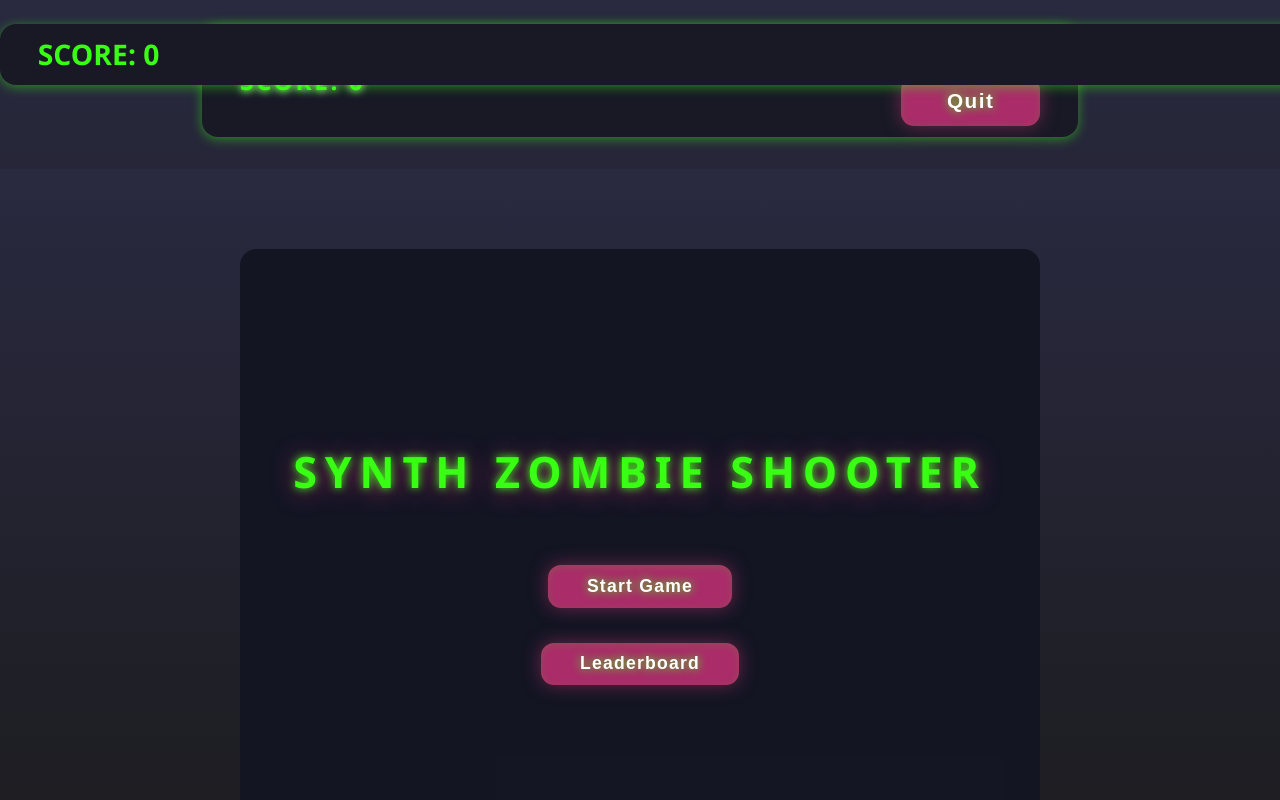
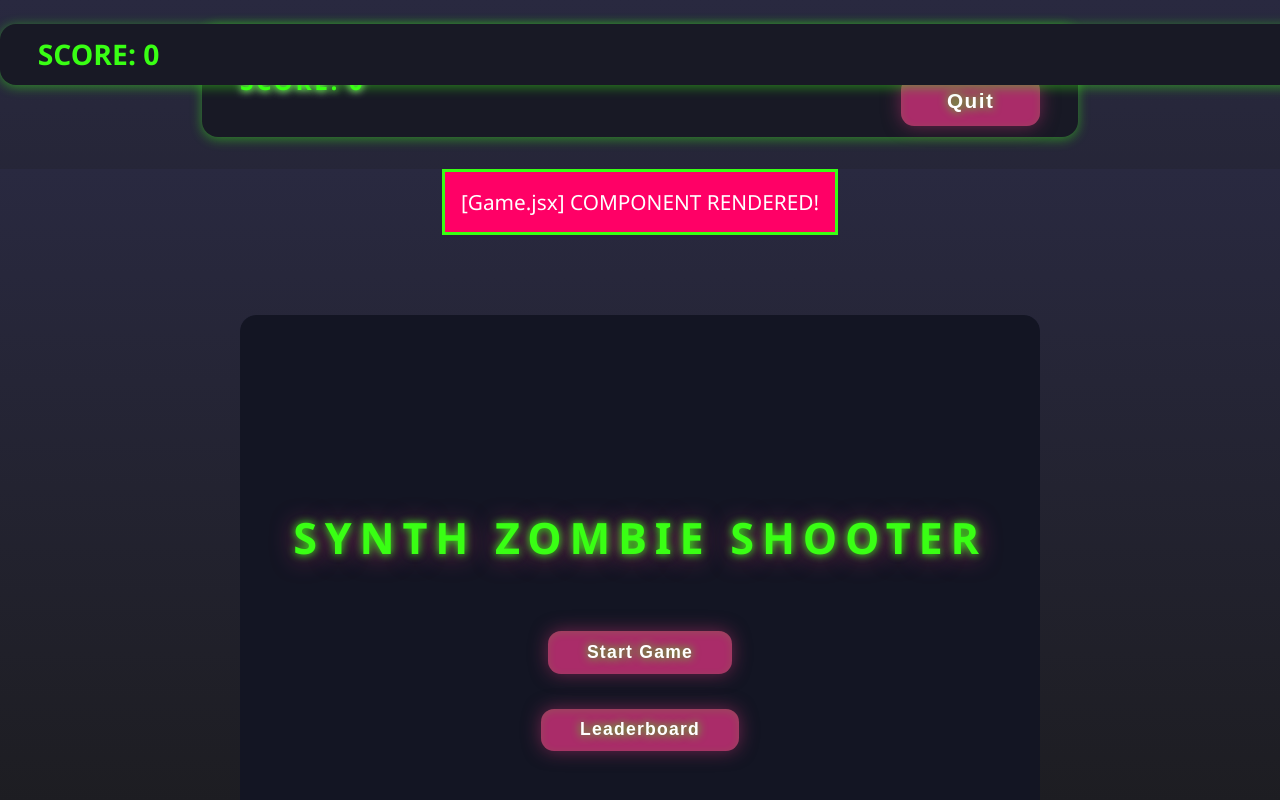
Before and after one commit to Workflow-Manager-admin/neon-wasteland-alien-zombie-shooter-107924-3787efc2, a React (Create React App) app in the folder frontend_web/: page / in a window 1280 px wide. Shown: the top 800 px of the page. Built offline with nearby package versions, Linux system fonts and the light colour scheme.

Commit message:
CheckPoint - cg25071bfe

```diff
--- a/frontend_web/src/App.js
+++ b/frontend_web/src/App.js
@@ -416,6 +416,7 @@ function App() {
         <GameOverlay />
       </div>
       {/* TEMP: Mount Game.jsx directly for debug */}
+      {console.log("[App.js] Rendering <Game />")}
       <Game />
       <NeonControls />
       <footer className="footer-note">2024 &copy; Neon Synth Zombie Shooter</footer>
--- a/frontend_web/src/Game.jsx
+++ b/frontend_web/src/Game.jsx
@@ -3,6 +3,9 @@ import React, {
 } from "react";
 import { saveHighscore } from "./supabaseClient";
 import Leaderboard from "./components/Leaderboard.jsx";
+
+console.log("[Game.jsx] MODULE LOADED (top-level — should always fire on import)");
+
 
 /* ─────────── CONSTANTS ─────────── */
 const THEME = {
@@ -228,6 +231,17 @@ export default function Game(){
 
   return(
     <div className="neon-app-root">
+      <div style={{
+        background: "#f06",
+        color: "#fff",
+        padding: "16px",
+        fontSize: "1.3em",
+        textAlign: "center",
+        zIndex: 999,
+        border: "3px solid #39ff14"
+      }}>
+        [Game.jsx] COMPONENT RENDERED!
+      </div>
       {/* HUD */}
       <div className="hud-container" style={{position:"fixed",top:0,left:0,width:"100%"}}>
         <h2 style={{color:THEME.primary,margin:0}}>SCORE: {score}</h2>
```
